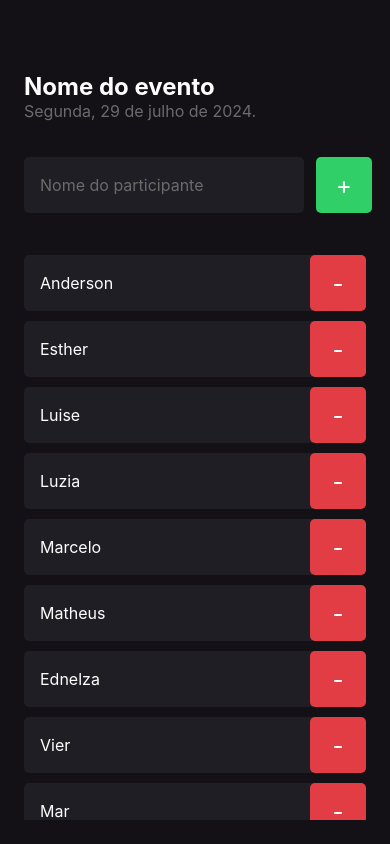
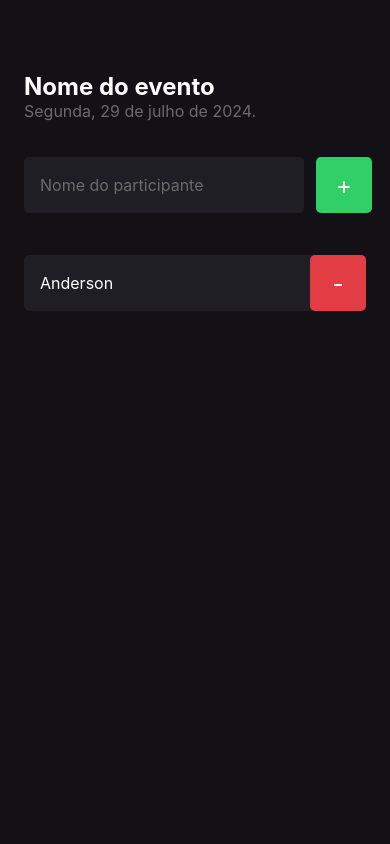
Before and after one commit to Dev-Lops/imhere, a React Native app: screen / in a window 390 px wide. Built offline with nearby package versions, Linux system fonts and the light colour scheme.

Commit message:
✨ Introdução ao useState e adicionando participantes

```diff
--- a/src/screens/Home/index.tsx
+++ b/src/screens/Home/index.tsx
@@ -1,14 +1,16 @@
 import {  Alert, FlatList, Text, TextInput, TouchableOpacity, View } from "react-native";
 import { styles } from "./styles";
 import { Participant } from "../../components/Participant";
+import { useState } from "react";
 
 export default function Home(){
-  const participants = ['Anderson', 'Esther', 'Luise', 'Luzia', 'Marcelo', 'Matheus', 'Ednelza', 'Vier', 'Mar', 'Testando']
+  const [participants, setParticipants] = useState(['Anderson'])
 
   function handleParticipantAdd() {
-    if(participants.includes("Anderson")){
+    if(participants.includes('')){
       return Alert.alert('Participante já existente', 'Já existe um participante na lista com esse nome!' )
     }
+    setParticipants(prevState =>[...prevState,'Joaquim'])
   }
   function handleParticipantRemove(name: string) {
     Alert.alert('Remover participante', `Deseja remover ${name} da lista?`, [
```
